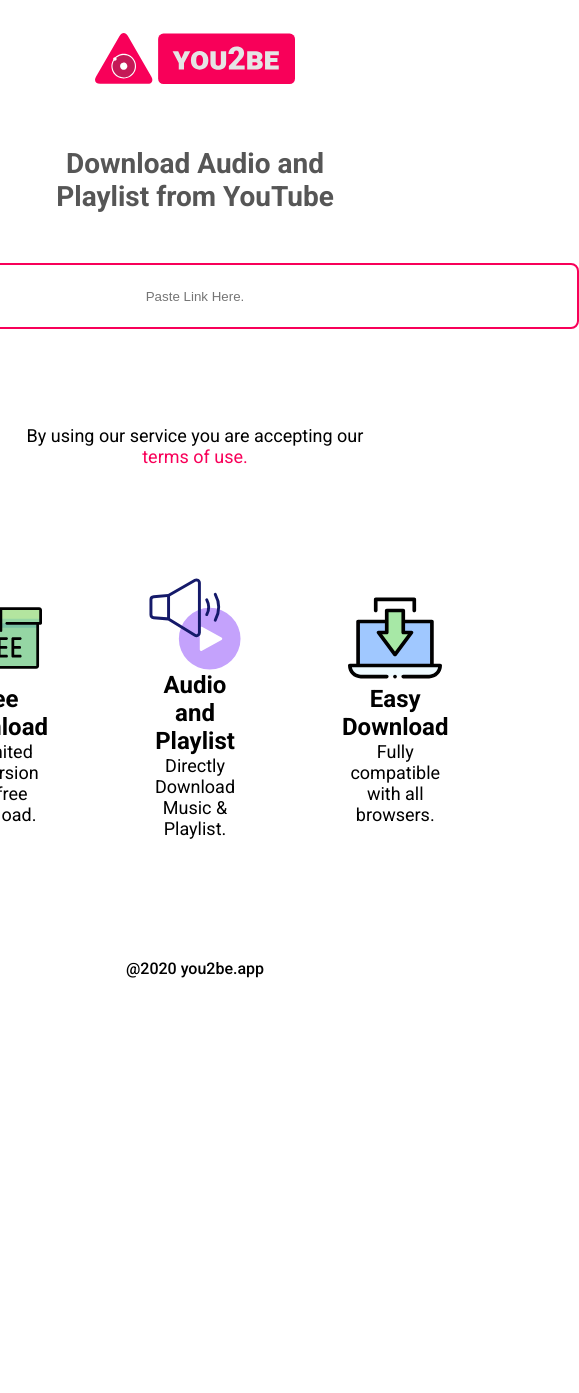
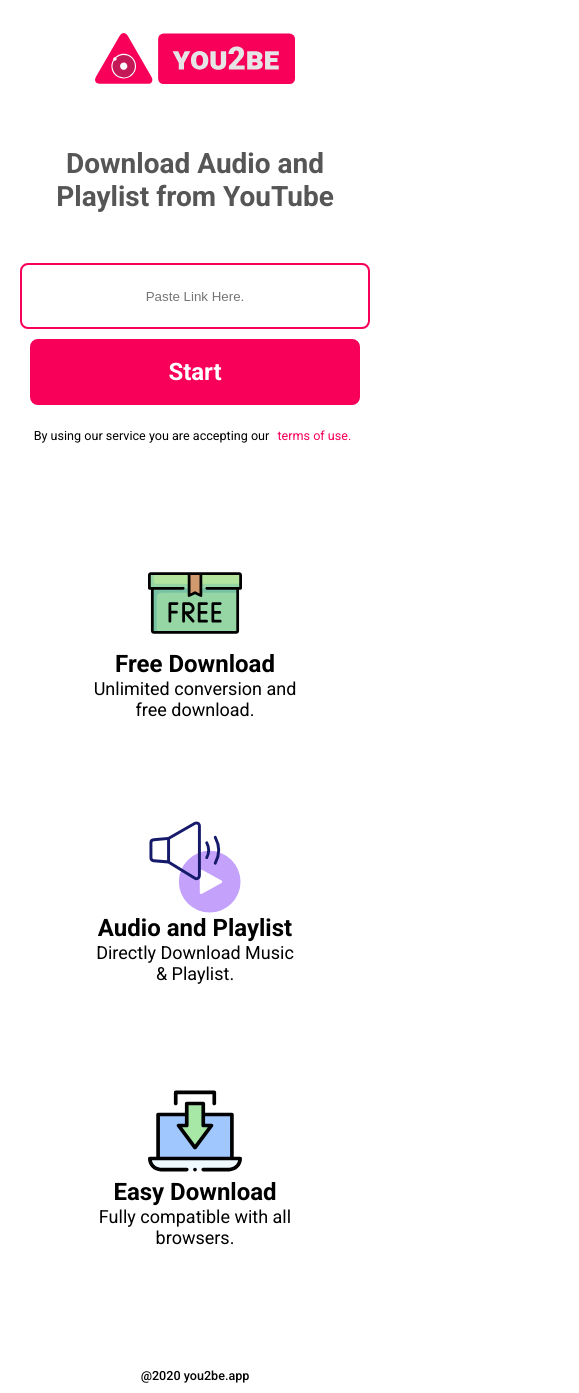
Before and after one commit to frontendDieferson/you2be, a React (Create React App) app in the folder client/: page / in a window 390 px wide. Shown: the whole page, 579 px wide, since content can reach past the window. Before the commit the page ends 988 px from the top, so only its background shows below. Built offline with nearby package versions, Linux system fonts and the light colour scheme.

Commit message:
Fix Front-end Responsive CSS

```diff
--- a/client/src/App.js
+++ b/client/src/App.js
@@ -34,6 +34,7 @@
       this.setState({
         response: data,
       })
+
 
     }).catch( (e) => {
       this.setState({
--- a/client/src/components/Containercenter/style.js
+++ b/client/src/components/Containercenter/style.js
@@ -1,10 +1,19 @@
-
 import styled from 'styled-components'
 
 export const Container = styled.div`
-
+  width:100%;
   align-items: center;
   justify-content: center;
+  display: flex;
+  flex-direction: column;
+
+  @media (max-width: 414px) {
+    flex-direction: column;
+    width:100%;
+
+
+  }
+
 
 
 `;
@@ -16,20 +25,36 @@
 justify-content: center;
 color: #565656;
 
+@media (max-width: 414px) {
+    flex-direction: row;
+    width:auto;
 
+
+
+  }
 
 `;
 
 export const Box = styled.div`
-display: flex;
-align-items: center;
-justify-content: center;
+  display: flex;
+  align-items: center;
+  justify-content: center;
 
 
 
 
+  @media (max-width: 414px) {
+    flex-direction: row;
+    width:350px;
+    align-items: center;
+
+  }
+
 `;
 export const Input = styled.input`
+
+  align-items: center;
+  justify-content: center;
   top: 300px;
   justify-content: center;
   align-items: center;
@@ -39,6 +64,14 @@
   border-radius: 8px;
   text-align:center;
 
+  @media (max-width: 414px) {
+    flex-direction: row;
+    width:350px;
+    margin: auto;
+
+
+
+  }
 
 `;
 
@@ -61,10 +94,20 @@
   line-height: 28px;
   color: #FFFFFF;
   cursor: pointer;
+
+
+
   &:hover{
       background: #C31957;
       border: 2px solid #C31957;
       transition: 300ms;
+  }
+  @media (max-width: 414px) {
+    width:330px;
+
+    flex-direction: row;
+
+
   }
 
 `;
@@ -87,6 +130,11 @@
 
 color: #000000;
 
+@media (max-width: 414px) {
+    flex-direction: row;
+
+    font-size:0.9rem;
+  }
 
 `;
 
@@ -94,6 +142,8 @@
 
   color: #F80059;
   margin: 5px;
+
+
 
 `;
 
@@ -125,7 +175,11 @@
   justify-items: center;
   margin-top: 30px;
 
+  @media (max-width: 414px) {
+    flex-direction: column;
 
+
+  }
 
 `;
 
@@ -142,4 +196,4 @@
   opacity: 0.9;
   cursor: pointer;
 
-`;
+`
--- a/client/src/components/Containertext/style.js
+++ b/client/src/components/Containertext/style.js
@@ -9,6 +9,9 @@
    margin-top: 50px;
    display: flex;
 
+   @media (max-width: 414px) {
+    flex-direction: column;
+   }
 
 `;
 
--- a/client/src/components/Footer/style.js
+++ b/client/src/components/Footer/style.js
@@ -4,6 +4,11 @@
    display: flex;
   align-items: center;
   justify-content: center;
+
+  @media (max-width: 414px) {
+    flex-direction: row;
+
+  }
 
 `;
 
@@ -28,4 +33,10 @@
 
     color: #000000;
 
+    @media (max-width: 414px) {
+    flex-direction: row;
+      font-size: 0.9rem;
+
+    }
+
 `;
--- a/client/src/components/Logo/style.js
+++ b/client/src/components/Logo/style.js
@@ -4,6 +4,12 @@
    display: flex;
   align-items: center;
   justify-content: center;
+
+  @media (max-width: 414px ) {
+    flex-direction: column;
+    width: 100%;
+
+  }
 
 `;
 
@@ -16,4 +22,10 @@
     margin-top: 20px;
 
 
+    @media (max-width: 414px) {
+    flex-direction: column;
+
+
+  }
+
 `;
--- a/client/src/styles/global.js
+++ b/client/src/styles/global.js
@@ -12,20 +12,17 @@
 
     }
 
-    body {
+ :root {
+        width: 100%;
+        height: 100%;
+        position: relative;
+
         font-family: Roboto, sans-serif;
         font-size: 14px;
 
         text-rendering: optimizeLegibility;
         -webkit-font-smoothing: antialiased;
-    }
 
-    html, body, #root {
-        width: 100%;
-        height: 100%;
-        position: relative;
+ }
 
-
-
-    }
 `;
```
Also changed, not shown: 1 other file (tests, documents, lock files or other folders).
